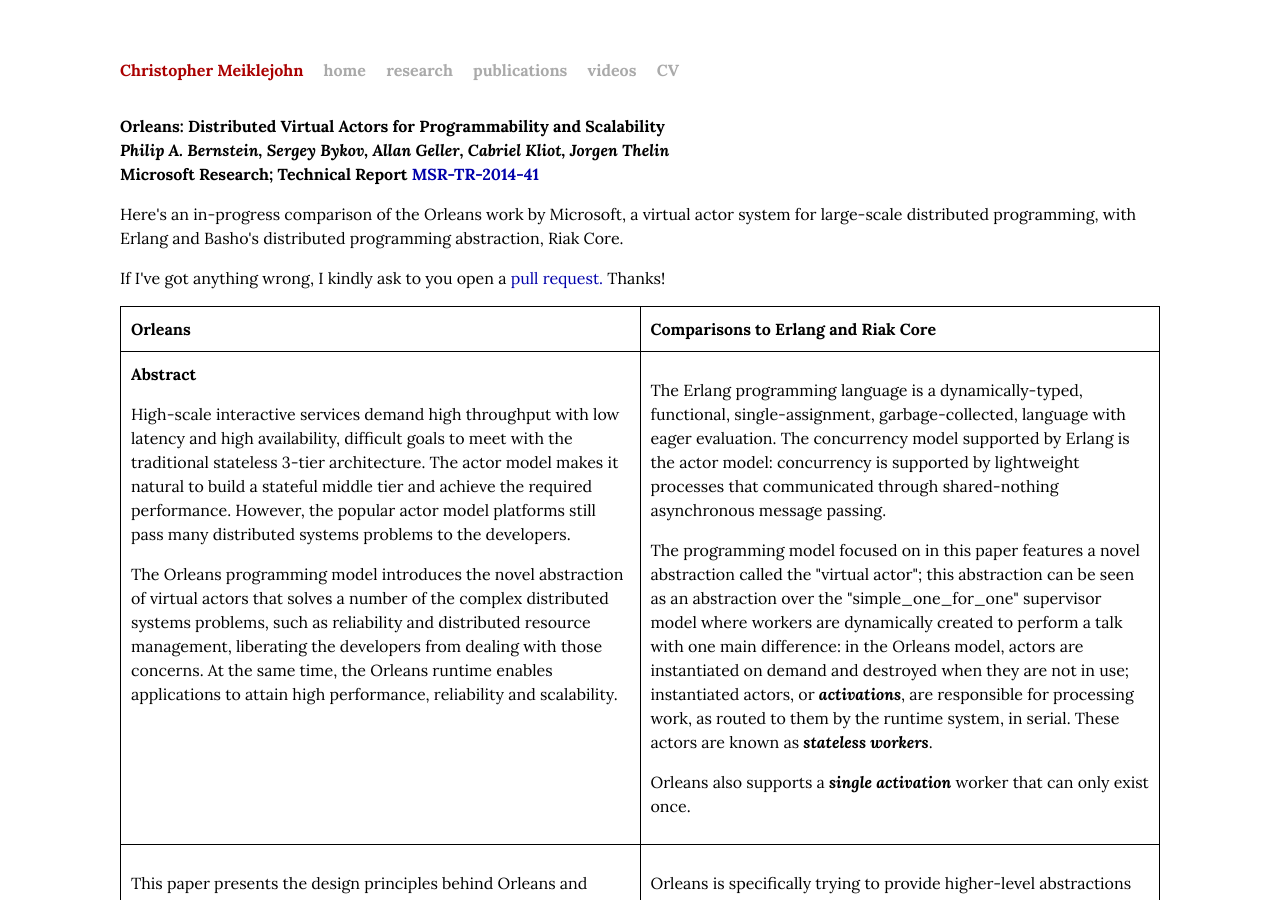
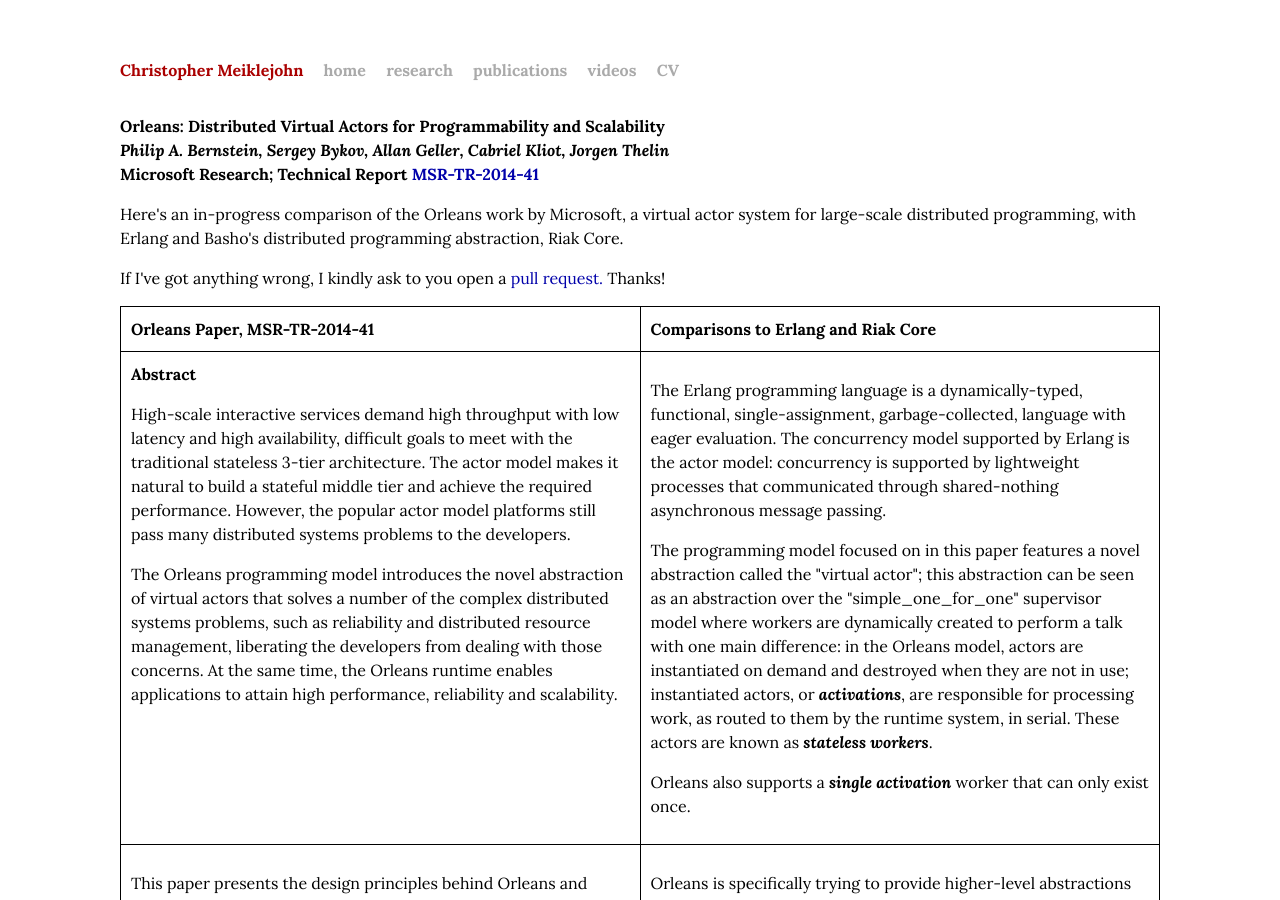
Before and after one commit to cmeiklejohn/cmeiklejohn.github.io, a Jekyll site: the page built from orleans.html, in a window 1280 px wide and 900 px high. Built offline with Jekyll 4.4.1, drawn with Linux system fonts in a browser that asks for light colours; comment, search, counter and statistics services are not loaded.

Commit message:
Orleans updates.

```diff
--- a/orleans.html
+++ b/orleans.html
@@ -18,7 +18,7 @@
 
 <table style="border: 1px solid black">
   <tr>
-    <td><h3>Orleans</h3></td>
+    <td><h3>Orleans Paper, MSR-TR-2014-41</h3></td>
     <td><h3>Comparisons to Erlang and Riak Core</h3></td>
   </tr>
   <tr>
```
